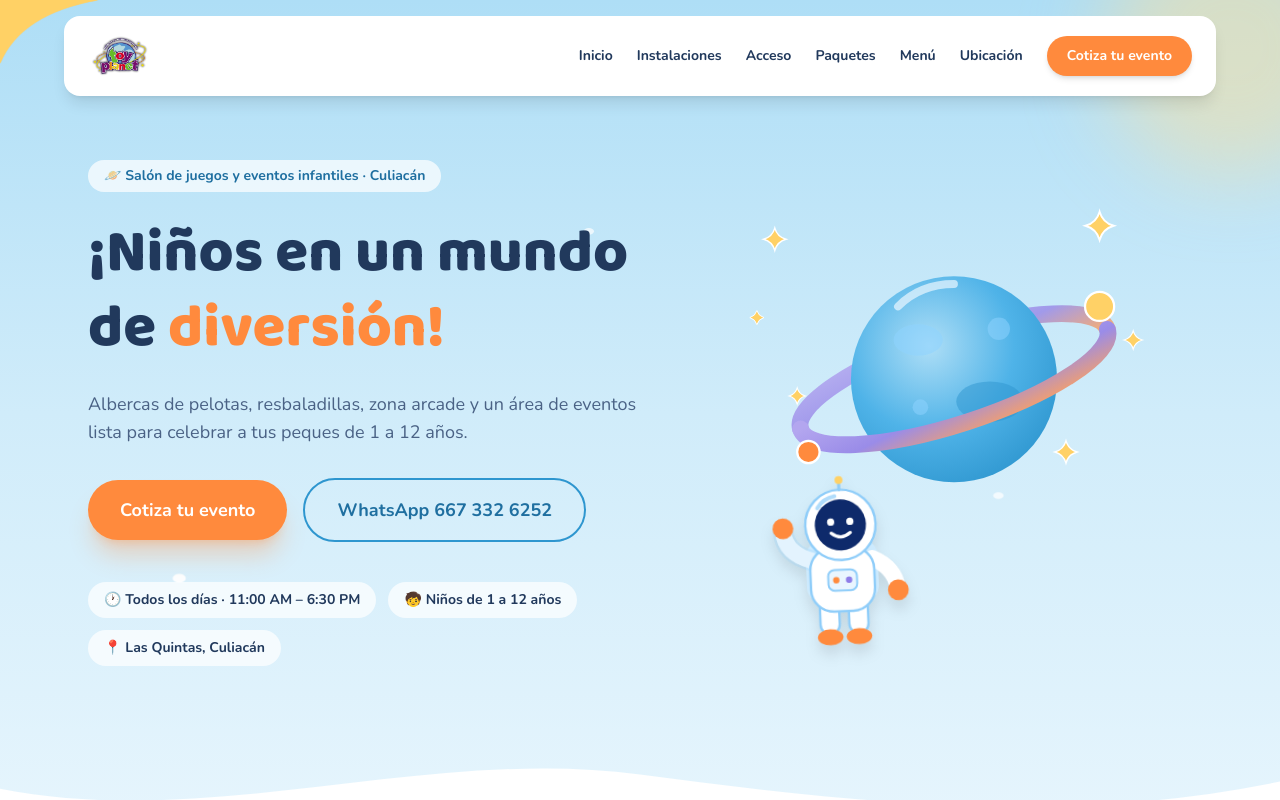
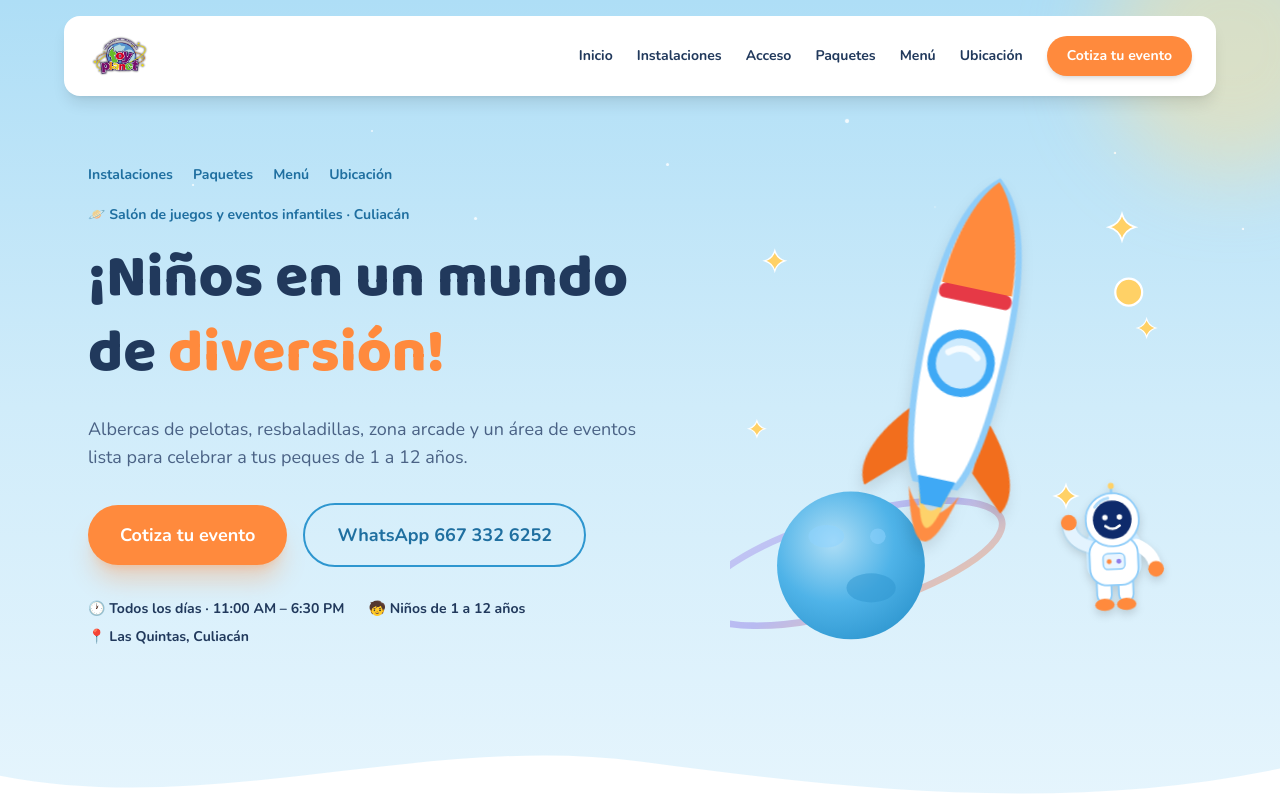
Before and after one commit to carloshrmb/toyplanet, a Next.js app: page / in a window 1280 px wide. Shown: the top 800 px of the page. Built offline with nearby package versions, Linux system fonts and the light colour scheme.

Commit message:
Rediseño del hero: cohete grande, astronauta, estrellas, sin cajas

```diff
--- a/src/app/globals.css
+++ b/src/app/globals.css
@@ -91,9 +91,53 @@ body {
   transform-box: fill-box;
 }
 
+/* Cohete: flotación suave en loop (desincronizada del astronauta) */
+@keyframes float-rocket {
+  0%,
+  100% {
+    transform: translateY(0) rotate(0deg);
+  }
+  50% {
+    transform: translateY(-18px) rotate(3deg);
+  }
+}
+
+.animate-float-rocket {
+  animation: float-rocket 7s ease-in-out infinite;
+}
+
+/* Flama del cohete: parpadeo tipo fuego encendido */
+@keyframes flame {
+  0%,
+  100% {
+    transform: scaleY(1) scaleX(1);
+    opacity: 0.9;
+  }
+  25% {
+    transform: scaleY(0.82) scaleX(1.06);
+    opacity: 1;
+  }
+  50% {
+    transform: scaleY(1.14) scaleX(0.92);
+    opacity: 0.8;
+  }
+  75% {
+    transform: scaleY(0.92) scaleX(1.03);
+    opacity: 1;
+  }
+}
+
+.animate-flame {
+  animation: flame 0.5s ease-in-out infinite;
+  transform-box: fill-box;
+  transform-origin: top;
+}
+
 @media (prefers-reduced-motion: reduce) {
   .animate-float,
-  .animate-twinkle {
+  .animate-twinkle,
+  .animate-float-rocket,
+  .animate-flame {
     animation: none;
   }
 }
--- a/src/components/Hero.tsx
+++ b/src/components/Hero.tsx
@@ -1,7 +1,15 @@
 import HeroScene from "@/components/ui/HeroScene";
-import Sparkles from "@/components/ui/Sparkles";
+import StarField from "@/components/ui/StarField";
 import WaveDivider from "@/components/ui/WaveDivider";
 import { business } from "@/data/site";
+
+// Accesos rápidos del hero (texto simple, scroll suave por ancla)
+const quickLinks = [
+  { label: "Instalaciones", href: "#instalaciones" },
+  { label: "Paquetes", href: "#paquetes" },
+  { label: "Menú", href: "#menu-general" },
+  { label: "Ubicación", href: "#ubicacion" },
+];
 
 export default function Hero() {
   // -mt-24 (96px) extiende el fondo azul por detrás del header flotante
@@ -11,7 +19,8 @@ export default function Hero() {
       id="inicio"
       className="relative -mt-24 overflow-hidden bg-gradient-to-b from-cielo-300 via-cielo-200 to-cielo-100"
     >
-      <Sparkles />
+      {/* Puntos blancos titilando en la parte superior */}
+      <StarField />
 
       {/* Sol suave decorativo */}
       <div
@@ -21,10 +30,24 @@ export default function Hero() {
 
       <div className="relative mx-auto grid max-w-6xl items-center gap-12 px-4 pb-10 pt-36 sm:px-6 lg:grid-cols-[1.1fr_0.9fr] lg:pb-20 lg:pt-40">
         <div className="text-center lg:text-left">
-          <span className="inline-block rounded-full bg-white/70 px-4 py-1.5 text-sm font-bold text-cielo-700">
+          {/* Accesos rápidos (texto simple, sin caja) */}
+          <nav
+            aria-label="Accesos rápidos"
+            className="mb-5 flex flex-wrap justify-center gap-x-5 gap-y-1 text-sm font-bold text-cielo-700 lg:justify-start"
+          >
+            {quickLinks.map((link) => (
+              <a key={link.href} href={link.href} className="transition-colors hover:text-sunset-600">
+                {link.label}
+              </a>
+            ))}
+          </nav>
+
+          {/* Badge de categoría como texto simple (sin pill) */}
+          <p className="text-sm font-bold text-cielo-700">
             🪐 Salón de juegos y eventos infantiles · Culiacán
-          </span>
-          <h1 className="mt-6 font-display text-4xl font-extrabold leading-tight text-ink-900 sm:text-5xl lg:text-6xl">
+          </p>
+
+          <h1 className="mt-4 font-display text-4xl font-extrabold leading-tight text-ink-900 sm:text-5xl lg:text-6xl">
             ¡Niños en un mundo de <span className="text-sunset-500">diversión!</span>
           </h1>
           <p className="mx-auto mt-6 max-w-xl text-lg text-ink-500 lg:mx-0">
@@ -49,15 +72,15 @@ export default function Hero() {
             </a>
           </div>
 
-          {/* Datos rápidos que los papás buscan primero */}
-          <div className="mt-10 flex flex-wrap justify-center gap-3 text-sm font-bold text-ink-900 lg:justify-start">
-            <span className="rounded-full bg-white/70 px-4 py-2">🕐 {business.schedule}</span>
-            <span className="rounded-full bg-white/70 px-4 py-2">🧒 Niños de {business.ages}</span>
-            <span className="rounded-full bg-white/70 px-4 py-2">📍 Las Quintas, Culiacán</span>
+          {/* Datos rápidos como texto simple (sin cajitas) */}
+          <div className="mt-8 flex flex-wrap justify-center gap-x-6 gap-y-2 text-sm font-bold text-ink-900 lg:justify-start">
+            <span>🕐 {business.schedule}</span>
+            <span>🧒 Niños de {business.ages}</span>
+            <span>📍 Las Quintas, Culiacán</span>
           </div>
         </div>
 
-        {/* Escena ilustrada: planeta con anillos + astronauta (sin foto real) */}
+        {/* Escena espacial: cohete protagonista + planeta + astronauta */}
         <HeroScene className="mx-auto w-full max-w-md" />
       </div>
 
--- a/src/components/ui/HeroScene.tsx
+++ b/src/components/ui/HeroScene.tsx
@@ -1,20 +1,20 @@
 import Astronaut from "@/components/ui/Astronaut";
+import Rocket from "@/components/ui/Rocket";
 
 /**
- * Escena ilustrada del hero: un planeta con anillos, lunas y
- * estrellas, con la mascota astronauta flotando al frente.
- * Todo es vectorial (sin fotografías), acorde a la línea espacial
- * de la marca. Reutiliza el componente Astronaut existente.
+ * Escena espacial del hero: el cohete es el protagonista al frente
+ * (grande, inclinado, flotando con flama encendida), el planeta queda
+ * de fondo abajo-izquierda con su órbita, y el astronauta acompaña más
+ * pequeño a un lado. Todo vectorial. El movimiento es suave y en loop.
  */
 
-// Estrellitas de 4 puntas distribuidas alrededor del planeta
+// Estrellitas de 4 puntas distribuidas alrededor de la escena
 const STARS = [
-  { x: 40, y: 60, s: 1.1 },
-  { x: 330, y: 48, s: 1.4 },
-  { x: 360, y: 150, s: 0.9 },
-  { x: 60, y: 200, s: 0.8 },
-  { x: 300, y: 250, s: 1.1 },
-  { x: 24, y: 130, s: 0.7 },
+  { x: 350, y: 60, s: 1.3 },
+  { x: 372, y: 150, s: 0.9 },
+  { x: 40, y: 90, s: 1.0 },
+  { x: 300, y: 300, s: 1.1 },
+  { x: 24, y: 240, s: 0.8 },
 ];
 
 function Star({ x, y, s }: { x: number; y: number; s: number }) {
@@ -32,7 +32,8 @@ function Star({ x, y, s }: { x: number; y: number; s: number }) {
 export default function HeroScene({ className = "" }: { className?: string }) {
   return (
     <div className={`relative ${className}`}>
-      <svg viewBox="0 0 400 430" className="h-auto w-full" role="img" aria-label="Planeta y astronauta de Toy Planet">
+      {/* Fondo vectorial: planeta + órbita + estrellas (define la altura) */}
+      <svg viewBox="0 0 400 440" className="block h-auto w-full" aria-hidden="true">
         <defs>
           <radialGradient id="planetFill" cx="38%" cy="34%" r="75%">
             <stop offset="0%" stopColor="#aedef6" />
@@ -46,59 +47,46 @@ export default function HeroScene({ className = "" }: { className?: string }) {
           </linearGradient>
         </defs>
 
-        {/* Estrellas de fondo */}
         {STARS.map((p, i) => (
           <Star key={i} {...p} />
         ))}
 
-        {/* Anillo (mitad trasera, detrás del planeta) */}
-        <g transform="rotate(-18 200 185)">
-          <path
-            d="M56 185 A144 40 0 0 1 344 185"
+        {/* Órbita del planeta */}
+        <g transform="rotate(-16 108 360)">
+          <ellipse
+            cx="108"
+            cy="360"
+            rx="140"
+            ry="42"
             fill="none"
             stroke="url(#ringFill)"
-            strokeWidth="15"
-            strokeLinecap="round"
-            opacity="0.85"
+            strokeWidth="6"
+            opacity="0.55"
           />
         </g>
 
-        {/* Planeta */}
-        <circle cx="200" cy="185" r="92" fill="url(#planetFill)" />
-        {/* Cráteres y detalles de superficie */}
-        <ellipse cx="168" cy="150" rx="22" ry="14" fill="#8fd3ff" opacity="0.55" />
-        <ellipse cx="232" cy="205" rx="30" ry="18" fill="#2e96cf" opacity="0.5" />
-        <circle cx="240" cy="140" r="10" fill="#8fd3ff" opacity="0.5" />
-        <circle cx="170" cy="210" r="7" fill="#8fd3ff" opacity="0.5" />
-        {/* Brillo superior */}
-        <path
-          d="M150 120 Q170 100 200 100"
-          stroke="#eaf7ff"
-          strokeWidth="7"
-          strokeLinecap="round"
-          fill="none"
-          opacity="0.7"
-        />
+        {/* Planeta (de fondo, abajo-izquierda) */}
+        <circle cx="108" cy="362" r="66" fill="url(#planetFill)" />
+        <ellipse cx="86" cy="336" rx="16" ry="10" fill="#8fd3ff" opacity="0.55" />
+        <ellipse cx="126" cy="382" rx="22" ry="13" fill="#2e96cf" opacity="0.5" />
+        <circle cx="132" cy="336" r="7" fill="#8fd3ff" opacity="0.5" />
 
-        {/* Anillo (mitad delantera, sobre el planeta) */}
-        <g transform="rotate(-18 200 185)">
-          <path
-            d="M56 185 A144 40 0 0 0 344 185"
-            fill="none"
-            stroke="url(#ringFill)"
-            strokeWidth="15"
-            strokeLinecap="round"
-          />
-        </g>
-
-        {/* Lunas */}
-        <circle cx="330" cy="120" r="13" fill="#ffd166" stroke="#fff" strokeWidth="2" />
-        <circle cx="70" cy="250" r="10" fill="#ff8a3d" stroke="#fff" strokeWidth="2" />
+        {/* Luna */}
+        <circle cx="356" cy="118" r="12" fill="#ffd166" stroke="#fff" strokeWidth="2" />
       </svg>
 
-      {/* Astronauta flotando al frente (mascota firma) */}
-      <div className="absolute bottom-0 left-2 animate-float sm:left-6">
-        <Astronaut className="h-36 w-36 drop-shadow-xl sm:h-44 sm:w-44" />
+      {/* Cohete protagonista: inclinación (rotate) + flotación (float) anidadas */}
+      <div className="absolute left-[27%] top-[1%] w-[47%]">
+        <div className="rotate-[12deg]">
+          <div className="animate-float-rocket">
+            <Rocket className="w-full drop-shadow-xl" />
+          </div>
+        </div>
+      </div>
+
+      {/* Astronauta acompañante (más pequeño, a un lado) */}
+      <div className="absolute bottom-[7%] right-[1%] w-[27%] animate-float">
+        <Astronaut className="w-full drop-shadow-lg" />
       </div>
     </div>
   );
--- /dev/null
+++ b/src/components/ui/Rocket.tsx
@@ -0,0 +1,48 @@
+/**
+ * Cohete ilustrado (vectorial) para el hero. La flama de la base
+ * usa la clase `animate-flame` para parpadear como fuego encendido.
+ * El movimiento de flotación se aplica desde afuera (contenedor con
+ * `animate-float-rocket`), para poder combinarlo con la inclinación.
+ */
+export default function Rocket({ className = "" }: { className?: string }) {
+  return (
+    <svg viewBox="0 0 100 210" className={className} role="img" aria-label="Cohete de Toy Planet">
+      {/* Flama animada (detrás de la tobera) */}
+      <g className="animate-flame">
+        <path d="M38 156 Q50 208 62 156 Q50 180 38 156 Z" fill="#ff8a3d" />
+        <path d="M43 156 Q50 194 57 156 Q50 176 43 156 Z" fill="#ffd166" />
+      </g>
+
+      {/* Aletas */}
+      <path d="M32 118 C14 138 12 152 17 160 L34 144 Z" fill="#f26e1d" />
+      <path d="M68 118 C86 138 88 152 83 160 L66 144 Z" fill="#f26e1d" />
+
+      {/* Cuerpo */}
+      <path
+        d="M50 6 C64 18 70 46 70 80 C70 112 67 140 60 152 L40 152 C33 140 30 112 30 80 C30 46 36 18 50 6 Z"
+        fill="#ffffff"
+        stroke="#8fcdf9"
+        strokeWidth="3"
+      />
+
+      {/* Punta */}
+      <path d="M50 6 C60 16 66 38 67 58 L33 58 C34 38 40 16 50 6 Z" fill="#ff8a3d" />
+      {/* Franja bajo la punta */}
+      <rect x="32.5" y="58" width="35" height="7" rx="3" fill="#e63946" />
+
+      {/* Ventana */}
+      <circle cx="50" cy="94" r="14" fill="#cdeafd" stroke="#3fa9f5" strokeWidth="4" />
+      <path
+        d="M43 90 Q50 84 57 90"
+        stroke="#ffffff"
+        strokeWidth="3"
+        fill="none"
+        strokeLinecap="round"
+        opacity="0.85"
+      />
+
+      {/* Tobera */}
+      <path d="M41 150 L59 150 L55 163 L45 163 Z" fill="#3fa9f5" />
+    </svg>
+  );
+}
--- /dev/null
+++ b/src/components/ui/StarField.tsx
@@ -0,0 +1,44 @@
+/**
+ * Campo de estrellas: pequeños puntos blancos dispersos en la parte
+ * superior del hero que titilan en loop. Cada punto tiene un retardo y
+ * una duración distintos para que el parpadeo no se sienta sincronizado.
+ * Posiciones fijas (no aleatorias) para evitar diferencias entre el
+ * render del servidor y el del cliente.
+ */
+const DOTS = [
+  { x: 6, y: 14, s: 3, d: 0.0, dur: 3.1 },
+  { x: 15, y: 34, s: 2, d: 1.3, dur: 4.2 },
+  { x: 21, y: 8, s: 4, d: 0.6, dur: 3.6 },
+  { x: 29, y: 24, s: 2, d: 2.1, dur: 2.8 },
+  { x: 37, y: 40, s: 3, d: 0.9, dur: 4.6 },
+  { x: 44, y: 12, s: 2, d: 1.7, dur: 3.3 },
+  { x: 52, y: 30, s: 3, d: 0.3, dur: 3.9 },
+  { x: 59, y: 6, s: 2, d: 2.4, dur: 2.9 },
+  { x: 66, y: 22, s: 4, d: 1.1, dur: 4.4 },
+  { x: 73, y: 38, s: 2, d: 0.5, dur: 3.2 },
+  { x: 80, y: 10, s: 3, d: 1.9, dur: 3.7 },
+  { x: 87, y: 28, s: 2, d: 0.8, dur: 4.1 },
+  { x: 93, y: 16, s: 3, d: 2.2, dur: 2.7 },
+  { x: 97, y: 42, s: 2, d: 1.4, dur: 3.8 },
+];
+
+export default function StarField() {
+  return (
+    <div aria-hidden="true" className="pointer-events-none absolute inset-x-0 top-0 h-2/3">
+      {DOTS.map((p, i) => (
+        <span
+          key={i}
+          className="animate-twinkle absolute rounded-full bg-white"
+          style={{
+            left: `${p.x}%`,
+            top: `${p.y}%`,
+            width: `${p.s}px`,
+            height: `${p.s}px`,
+            animationDelay: `${p.d}s`,
+            animationDuration: `${p.dur}s`,
+          }}
+        />
+      ))}
+    </div>
+  );
+}
```
